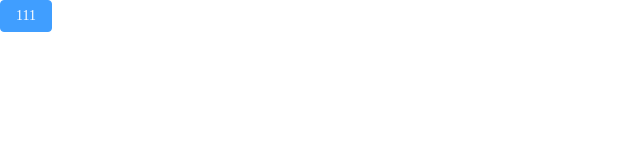
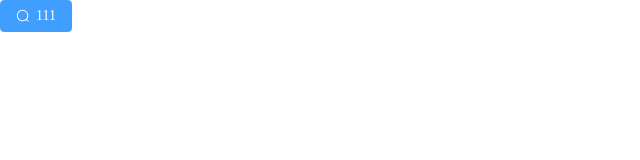
Before and after one commit to cz-frontend/cz-basic-component-platform, a Vue app: page /index in a window 1280 px wide. Shown: the top 160 px of the page, without its empty margins (0-640 px from the left). Built offline with nearby package versions, Linux system fonts and the light colour scheme.

Commit message:
config: 按需注册Icon

```diff
--- /dev/null
+++ b/src/global/index.ts
@@ -0,0 +1,9 @@
+import type { ComponentOptions } from "vue";
+import { regElementPlusIcon } from "./regElementPlusIcon";
+
+/**
+ * 全局注册方法
+ */
+export const globalRegister = (app: ComponentOptions) => {
+  regElementPlusIcon(app);
+};
--- /dev/null
+++ b/src/global/regElementPlusIcon.ts
@@ -0,0 +1,12 @@
+import type { ComponentOptions } from "vue";
+import * as ElementPlusIconsVue from "@element-plus/icons-vue";
+
+/**
+ * 注册Element Plus Icon
+ * 无需在页面中手动引入
+ */
+export const regElementPlusIcon = (app: ComponentOptions) => {
+  for (const [key, component] of Object.entries(ElementPlusIconsVue)) {
+    app.component(key, component);
+  }
+};
--- a/src/main.ts
+++ b/src/main.ts
@@ -5,10 +5,12 @@ import App from "./App.vue";
 import router from "./router";
 
 import "normalize.css";
+import { globalRegister } from "./global";
 
 const app = createApp(App);
 
 app.use(createPinia());
+globalRegister(app);
 app.use(router);
 
 app.mount("#app");
--- a/src/pages/index/index.vue
+++ b/src/pages/index/index.vue
@@ -1,6 +1,6 @@
 <template>
   <div>
-    <el-button type="primary">111</el-button>
+    <el-button type="primary" icon="Search">111</el-button>
   </div>
 </template>
 
```
